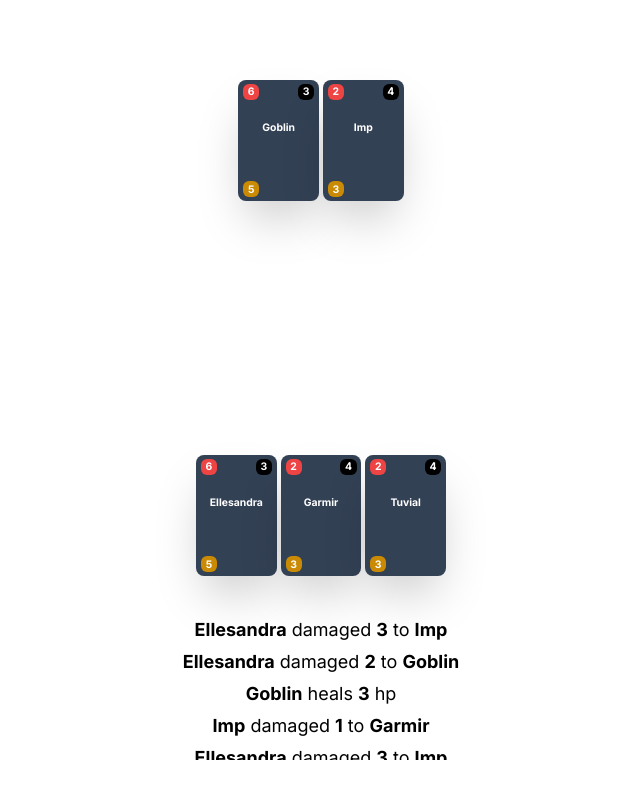
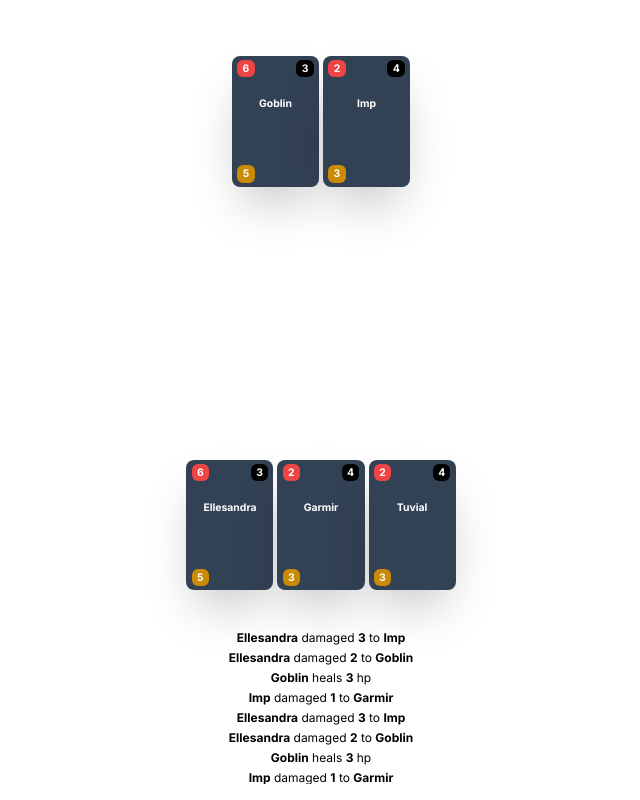
Before and after one commit to drlsn/slaycard, a Next.js app in the folder src/slaycard-client/: page /combats/1 in a window 1280 px wide. Shown: the whole page, without its empty margins (319-959 px from the left). Built offline with nearby package versions, Linux system fonts and the light colour scheme.

Commit message:
Add touch moves for line drawing

```diff
--- a/src/slaycard-client/src/app/combats/[id]/page.tsx
+++ b/src/slaycard-client/src/app/combats/[id]/page.tsx
@@ -50,7 +50,7 @@ export default function () {
   };
 
   return (
-    <div className="flex w-full h-full justify-center p-10 select-none flex-col">
+    <div className="flex w-full h-full justify-center p-4 select-none flex-col">
       <div className="w-full h-[80%] flex flex-col gap-1 py-10">
         <div className="relative h-full flex gap-1 justify-center">
           {enemyDeck.characterCards.map((card) => (
@@ -101,18 +101,18 @@ export default function () {
         </div>
       </div>
       <div className="scroll-view relative w-full h-[20%] flex flex-col gap-1 items-center overflow-x-auto">
-          <span className="text-lg"><strong>Ellesandra</strong> damaged <strong>3</strong> to <strong>Imp</strong></span>
-          <span className="text-lg"><strong>Ellesandra</strong> damaged <strong>2</strong> to <strong>Goblin</strong></span>
-          <span className="text-lg"><strong>Goblin</strong> heals <strong>3</strong> hp</span>
-          <span className="text-lg"><strong>Imp</strong> damaged <strong>1</strong> to <strong>Garmir</strong></span>
-          <span className="text-lg"><strong>Ellesandra</strong> damaged <strong>3</strong> to <strong>Imp</strong></span>
-          <span className="text-lg"><strong>Ellesandra</strong> damaged <strong>2</strong> to <strong>Goblin</strong></span>
-          <span className="text-lg"><strong>Goblin</strong> heals <strong>3</strong> hp</span>
-          <span className="text-lg"><strong>Imp</strong> damaged <strong>1</strong> to <strong>Garmir</strong></span>
-          <span className="text-lg"><strong>Ellesandra</strong> damaged <strong>3</strong> to <strong>Imp</strong></span>
-          <span className="text-lg"><strong>Ellesandra</strong> damaged <strong>2</strong> to <strong>Goblin</strong></span>
-          <span className="text-lg"><strong>Goblin</strong> heals <strong>3</strong> hp</span>
-          <span className="text-lg"><strong>Imp</strong> damaged <strong>1</strong> to <strong>Garmir</strong></span>
+          <span className="text-xs"><strong>Ellesandra</strong> damaged <strong>3</strong> to <strong>Imp</strong></span>
+          <span className="text-xs"><strong>Ellesandra</strong> damaged <strong>2</strong> to <strong>Goblin</strong></span>
+          <span className="text-xs"><strong>Goblin</strong> heals <strong>3</strong> hp</span>
+          <span className="text-xs"><strong>Imp</strong> damaged <strong>1</strong> to <strong>Garmir</strong></span>
+          <span className="text-xs"><strong>Ellesandra</strong> damaged <strong>3</strong> to <strong>Imp</strong></span>
+          <span className="text-xs"><strong>Ellesandra</strong> damaged <strong>2</strong> to <strong>Goblin</strong></span>
+          <span className="text-xs"><strong>Goblin</strong> heals <strong>3</strong> hp</span>
+          <span className="text-xs"><strong>Imp</strong> damaged <strong>1</strong> to <strong>Garmir</strong></span>
+          <span className="text-xs"><strong>Ellesandra</strong> damaged <strong>3</strong> to <strong>Imp</strong></span>
+          <span className="text-xs"><strong>Ellesandra</strong> damaged <strong>2</strong> to <strong>Goblin</strong></span>
+          <span className="text-xs"><strong>Goblin</strong> heals <strong>3</strong> hp</span>
+          <span className="text-xs"><strong>Imp</strong> damaged <strong>1</strong> to <strong>Garmir</strong></span>
       </div>
     </div>
   );
--- a/src/slaycard-client/src/components/ActionCard.tsx
+++ b/src/slaycard-client/src/components/ActionCard.tsx
@@ -50,24 +50,35 @@ export const ActionCard = forwardRef<CardRef, ActionCardProps>(
     const unselect = () => {
       setSelectedLocal(false);
       setSelected(false, undefined);
+      window.removeEventListener("mousemove", onMouseMove);
+      window.removeEventListener("touchmove", onTouchMove);
+      window.removeEventListener("mouseup", unselect);
     };
 
     useEffect(() => {
       if (!isSelectedLocal) return;
       window.addEventListener("mousemove", onMouseMove);
+      window.addEventListener("touchmove", onTouchMove);
       window.addEventListener("mouseup", unselect);
       return unselect;
     }, [isSelectedLocal]);
 
-    const onMouseMove = (ev: any) => {
+    const onMouseMove = (ev: MouseEvent) => {
+      drawLine(ev.clientX, ev.clientY);
+    };
+
+    const onTouchMove = (ev: TouchEvent) => {
+      drawLine(ev.changedTouches[0].clientX, ev.changedTouches[0].clientY);
+    };
+
+    const drawLine = (x1: number, y1: number) => {
       if (!ref.current || !canvasRef.current) return;
+
       const rect = ref.current.getBoundingClientRect();
 
       clearCanvas(canvasRef.current);
       const x = rect.left + rect.width / 2;
       const y = rect.top + rect.height * 0.05;
-      const x1 = ev.clientX;
-      const y1 = ev.clientY;
 
       createShadow(canvasRef.current, { x, y, x1, y1 });
     };
@@ -76,7 +87,8 @@ export const ActionCard = forwardRef<CardRef, ActionCardProps>(
       <>
         <div
           ref={ref}
-          onDrag={(ev) => onMouseMove(ev)}
+          onTouchStart={() => select()}
+          onTouchEnd={() => unselect()}
           onMouseDown={select}
           onMouseUp={unselect}
           className={`relative bg-slate-700 h-[50%] rounded-lg flex flex-col items-center justify-center shadow-2xl
--- a/src/slaycard-client/src/components/Card.tsx
+++ b/src/slaycard-client/src/components/Card.tsx
@@ -20,57 +20,6 @@ export default function Card(props: CardProps) {
   const canvasRef = useRef<HTMLCanvasElement>(null);
   const [isSelectedLocal, setSelectedLocal] = useState(false);
   const { isSelected, setSelected } = useCardSelectionState();
-
-  const select = () => {
-    if (!ref.current || isSelected) return;
-    if (isSelectedLocal) {
-      unselect();
-      return;
-    }
-
-    setSelectedLocal(!isSelectedLocal);
-    setSelected(true, undefined);
-  };
-
-  const unselect = () => {
-    setSelectedLocal(false);
-    setSelected(false, undefined);
-    window.removeEventListener("mousemove", onMouseMove);
-    window.removeEventListener("keydown", onKeyDown);
-    window.removeEventListener("touchmove", onTouchMove);
-  };
-
-  useEffect(() => {
-    if (!isSelectedLocal) return;
-    window.addEventListener("mousemove", onMouseMove);
-    window.addEventListener("touchmove", onTouchMove);
-    window.addEventListener("keydown", onKeyDown);
-    return unselect;
-  }, [isSelectedLocal]);
-
-  const onMouseMove = (ev: MouseEvent) => {
-    drawLine(ev.clientX, ev.clientY);
-  };
-
-  const onTouchMove = (ev: TouchEvent) => {
-    drawLine(ev.changedTouches[0].clientX, ev.changedTouches[0].clientY);
-  };
-
-  const drawLine = (x1: number, y1: number) => {
-    if (!ref.current || !canvasRef.current) return;
-
-    const rect = ref.current.getBoundingClientRect();
-
-    clearCanvas(canvasRef.current);
-    const x = rect.left + rect.width / 2;
-    const y = rect.top + rect.height * 0.05;
-
-    createShadow(canvasRef.current, { x, y, x1, y1 });
-  };
-
-  const onKeyDown = (ev: KeyboardEvent) => {
-    setSelectedLocal(false);
-  };
 
   return (
     <div
```
